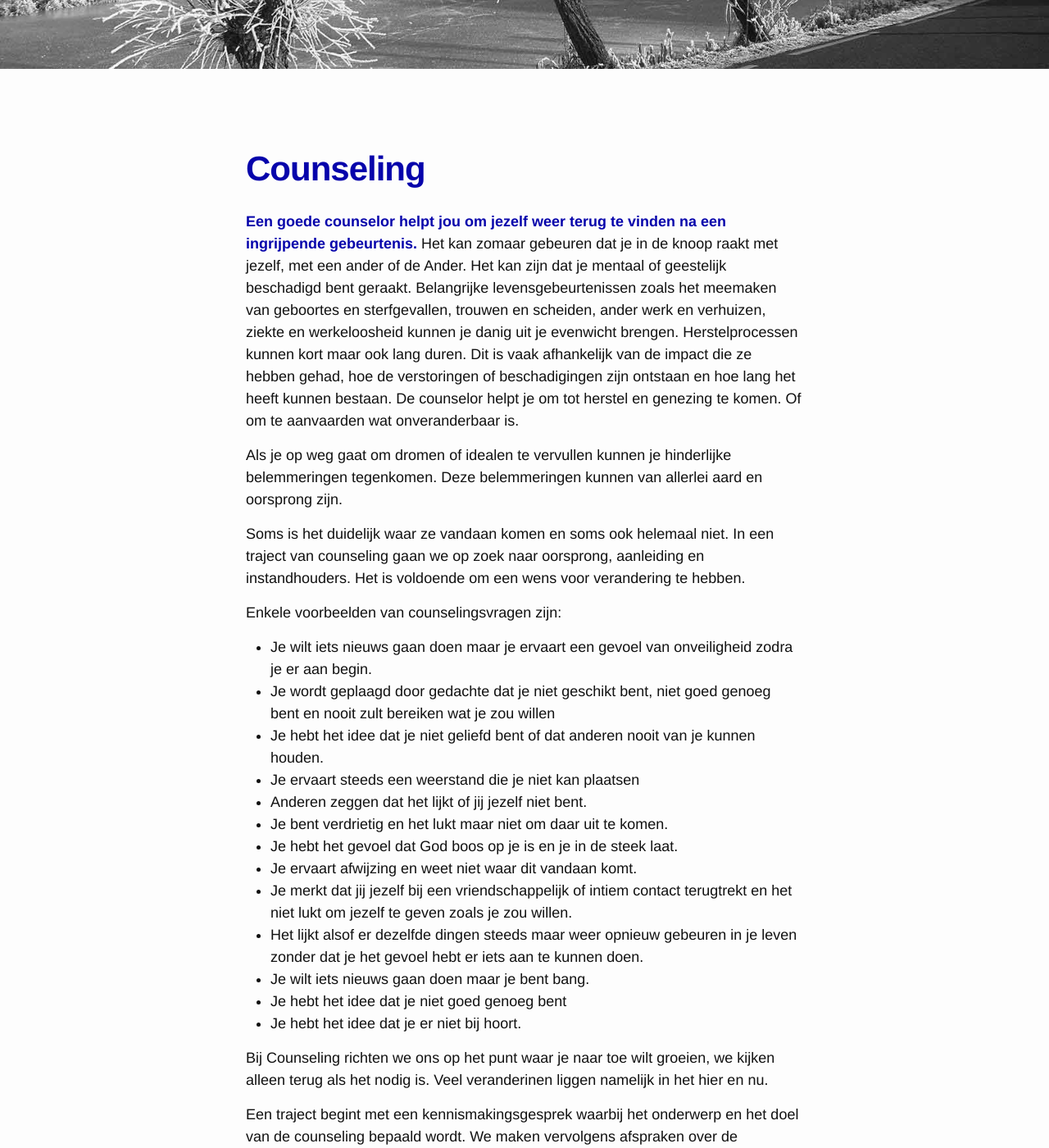
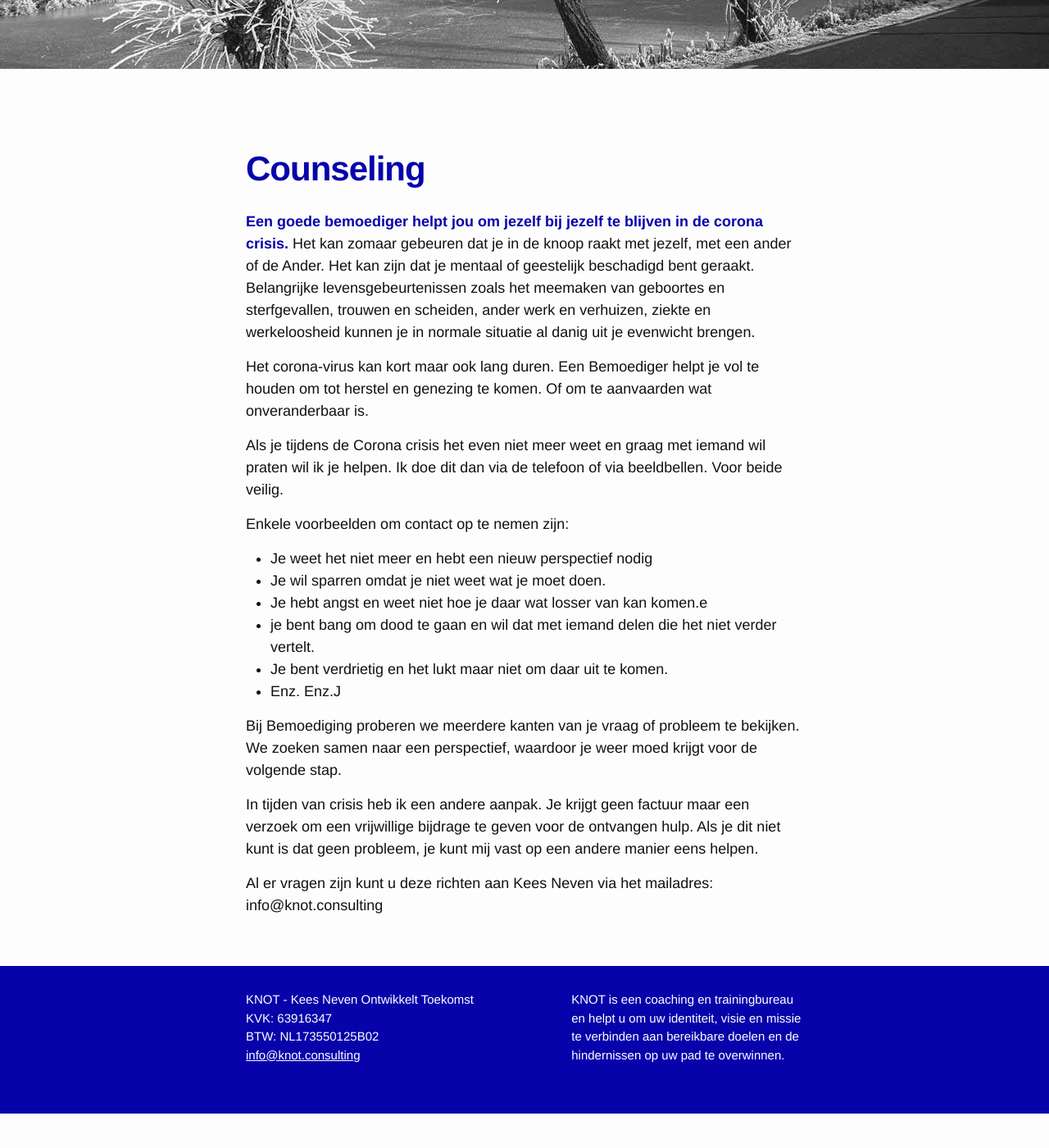
Before and after one commit to keesneven/keesneven.github.io, a Jekyll site: the page built from d_consulting.md, in a window 1280 px wide and 1400 px high, scrolled down 416 px. Shown: the whole window at 82% size. Built offline with Jekyll 4.4.1, drawn with Linux system fonts in a browser that asks for light colours; nearby versions of some CDN libraries; after the commit the page ends 1774 px from its top, so only the background shows below that; some of the changed text lies outside the part shown.

Commit message:
Update d_consulting.md

```diff
--- a/d_consulting.md
+++ b/d_consulting.md
@@ -5,33 +5,26 @@ permalink: /diensten/counseling/
 img-path: /assets/img/bg5.jpg
 ---
 
-**Een goede counselor helpt jou om jezelf weer terug te vinden na een ingrijpende gebeurtenis.**
-Het kan zomaar gebeuren dat je in de knoop raakt met jezelf, met een ander of de Ander. Het kan zijn dat je mentaal of geestelijk beschadigd bent geraakt. Belangrijke levensgebeurtenissen zoals het meemaken van geboortes en sterfgevallen, trouwen en scheiden, ander werk en verhuizen, ziekte en werkeloosheid kunnen je danig uit je evenwicht brengen.
-Herstelprocessen kunnen kort maar ook lang duren. Dit is vaak afhankelijk van de impact die ze hebben gehad, hoe de verstoringen of beschadigingen zijn ontstaan en hoe lang het heeft kunnen bestaan. De counselor helpt je om tot herstel en genezing te komen. Of om te aanvaarden wat onveranderbaar is.
+**Een goede bemoediger helpt jou om jezelf bij jezelf te blijven in de corona crisis.**
+Het kan zomaar gebeuren dat je in de knoop raakt met jezelf, met een ander of de Ander. Het kan zijn dat je mentaal of geestelijk beschadigd bent geraakt. Belangrijke levensgebeurtenissen zoals het meemaken van geboortes en sterfgevallen, trouwen en scheiden, ander werk en verhuizen, ziekte en werkeloosheid kunnen je in normale situatie al danig uit je evenwicht brengen.
 
-Als je op weg gaat om dromen of idealen te vervullen kunnen je hinderlijke belemmeringen tegenkomen. Deze belemmeringen kunnen van allerlei aard en oorsprong zijn.
+Het corona-virus kan kort maar ook lang duren. Een Bemoediger helpt je vol te houden om tot herstel en genezing te komen. Of om te aanvaarden wat onveranderbaar is.
 
-Soms is het duidelijk waar ze vandaan komen en soms ook helemaal niet. In een traject van counseling gaan we op zoek naar oorsprong, aanleiding en instandhouders. Het is voldoende om een wens voor verandering te hebben.
+Als je tijdens de Corona crisis het even niet meer weet en graag met iemand wil praten wil ik je helpen. Ik doe dit dan via de telefoon of via beeldbellen. Voor beide veilig.
 
-Enkele voorbeelden van counselingsvragen zijn:
-- Je wilt iets nieuws gaan doen maar je ervaart een gevoel van onveiligheid zodra je er aan begin.
-- Je wordt geplaagd door gedachte dat je niet geschikt bent, niet goed genoeg bent en nooit zult bereiken wat je zou willen
-- Je hebt het idee dat je niet geliefd bent of dat anderen nooit van je kunnen houden.
-- Je ervaart steeds een weerstand die je niet kan plaatsen
-- Anderen zeggen dat het lijkt of jij jezelf niet bent.
+
+Enkele voorbeelden om contact op te nemen zijn:
+- Je weet het niet meer en hebt een nieuw perspectief nodig
+- Je wil sparren omdat je niet weet wat je moet doen.
+- Je hebt angst en weet niet hoe je daar wat losser van kan komen.e
+- je bent bang om dood te gaan en wil dat met iemand delen die het niet verder vertelt.
 - Je bent verdrietig en het lukt maar niet om daar uit te komen.
-- Je hebt het gevoel dat God boos op je is en je in de steek laat.
-- Je ervaart afwijzing en weet niet waar dit vandaan komt.
-- Je merkt dat jij jezelf bij een vriendschappelijk of intiem contact terugtrekt en het niet lukt om jezelf te geven zoals je zou willen.
-- Het lijkt alsof er dezelfde dingen steeds maar weer opnieuw gebeuren in je leven zonder dat je het gevoel hebt er iets aan te kunnen doen.
-- Je wilt iets nieuws gaan doen maar je bent bang.
-- Je hebt het idee dat je niet goed genoeg bent
-- Je hebt het idee dat je er niet bij hoort.
+- Enz. Enz.J
 
-Bij Counseling richten we ons op het punt waar je naar toe wilt groeien, we kijken alleen terug als het nodig is. Veel veranderinen liggen namelijk in het hier en nu.
 
-Een traject begint met een kennismakingsgesprek waarbij het onderwerp en het doel van de counseling bepaald wordt.
-We maken vervolgens afspraken over de gewenste methode van aanpak, de ingeschatte tijdsduur en frequentie, zodat vooraf helder is wat er verwacht kan worden en hoe groot de investering is wat betreft inspanning en kosten.
+Bij Bemoediging proberen we meerdere kanten van je vraag of probleem te bekijken. We zoeken samen naar een perspectief, waardoor je weer moed krijgt voor de volgende stap.
+
+In tijden van crisis heb ik een andere aanpak. Je krijgt geen factuur maar een verzoek om een vrijwillige bijdrage te geven voor de ontvangen hulp. Als je dit niet kunt is dat geen probleem, je kunt mij vast op een andere manier eens helpen.
 
 Al er vragen zijn kunt u deze richten aan Kees Neven via het mailadres:
 info@knot.consulting
```
